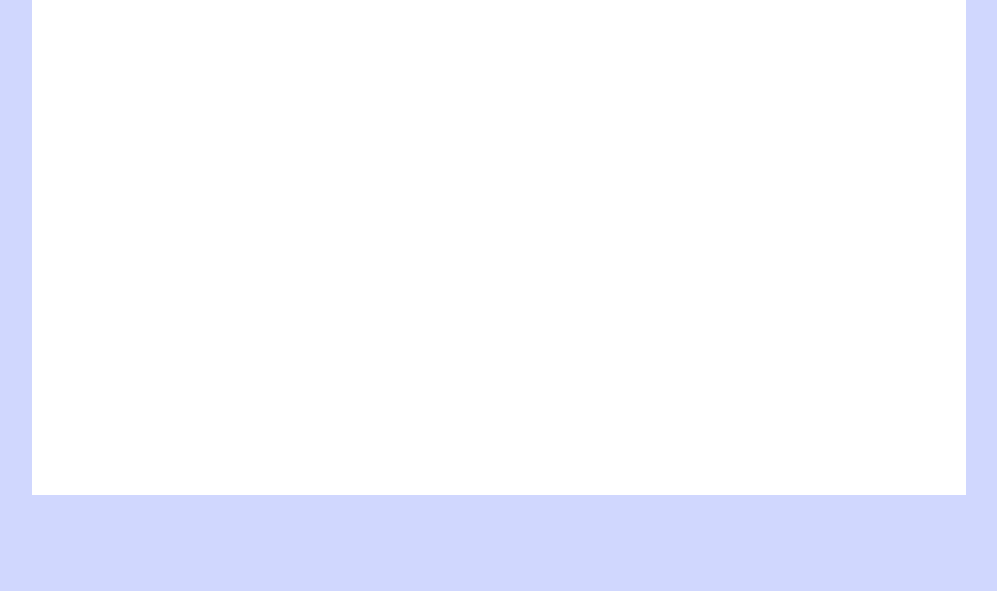
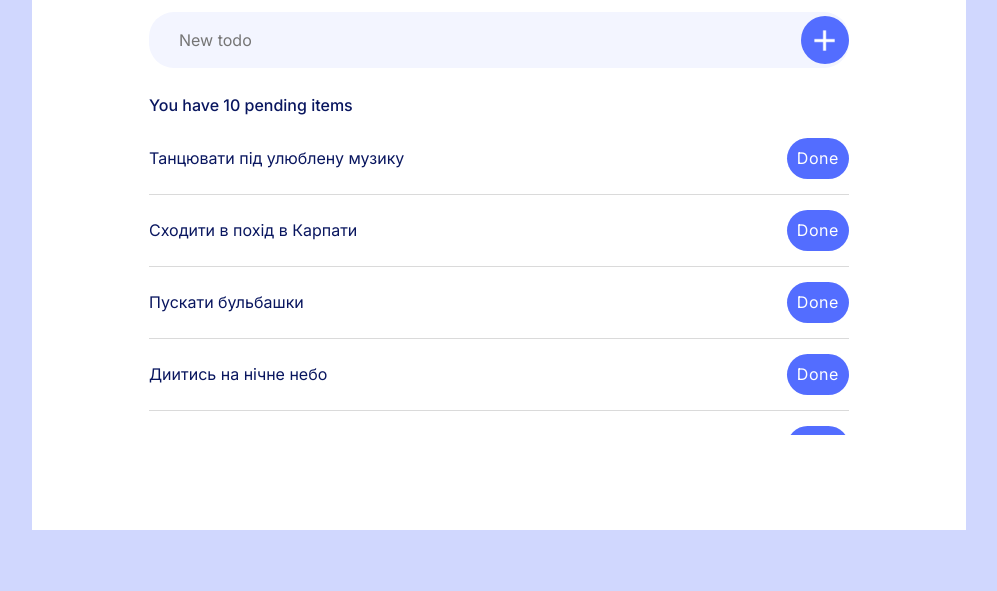
Before and after one commit to chisfantasy/study, a plain HTML site: page index.html in a window 1280 px wide. Shown: the part 209-800 px from the top of the page, without its empty margins (141-1138 px from the left). Drawn offline with Linux system fonts and the light colour scheme.

Commit message:
create checklist

```diff
--- a/index.html
+++ b/index.html
@@ -6,11 +6,54 @@
         <meta name="viewport" content="width=device-width, initial-scale=1.0">
         <script src="script.js"></script>
         <link rel="stylesheet" href="styles.css">
+        <link href="https://fonts.googleapis.com/css2?family=Inter:wght@400;500&family=Kanit:wght@700&display=swap"
+            rel="stylesheet">
         <title>Home work</title>
     </head>
     <body>
+
         <div id="content">
             <div class="box">
+                <h1>TODOLIST</h1>
+                <form action="#">
+                    <input class="todo" type="text" placeholder="New todo">
+                    <button class="button-add" type="submit"><img src="outline_add_white_24dp.png" alt="+"></button>
+                </form>
+                <h3>You have 10 pending items</h3>
+                <div class="checklist">
+                    <ul class="ul-list-style">
+                        <li class="li-list-style">Танцювати під улюблену музику
+                            <button class="button-done" type="button">Done</button>
+                        </li>
+                        <li class="li-list-style">Сходити в похід в Карпати
+                            <button class="button-done" type="button">Done</button>
+                        </li>
+                        <li class="li-list-style">Пускати бульбашки
+                            <button class="button-done" type="button">Done</button>
+                        </li>
+                        <li class="li-list-style">Диитись на нічне небо
+                            <button class="button-done" type="button">Done</button>
+                        </li>
+                        <li class="li-list-style">Виспатись
+                            <button class="button-done" type="button">Done</button>
+                        </li>
+                        <li class="li-list-style">Посміхнутись
+                            <button class="button-done" type="button">Done</button>
+                        </li>
+                        <li class="li-list-style">Вдягнутись по погоді
+                            <button class="button-done" type="button">Done</button>
+                        </li>
+                        <li class="li-list-style">Обійняти того хто поряд
+                            <button class="button-done" type="button">Done</button>
+                        </li>
+                        <li class="li-list-style">Зустрітись з друзями
+                            <button class="button-done" type="button">Done</button>
+                        </li>
+                        <li class="li-list-style">Гарно пожартувати
+                            <button class="button-done" type="button">Done</button>
+                        </li>
+                    </ul>
+                </div>
             </div>
         </div>
     </body>
--- a/styles.css
+++ b/styles.css
@@ -9,8 +9,6 @@ body {
   justify-content: center;
   align-items: center;
   height: 100vh;
-  flex-grow: 1;
-
 }
 
 .box {
@@ -19,5 +17,171 @@ body {
   width: 73vw;
   height: 76vh;
   margin: auto;
+  padding-top: 70px;
   background: #FFFFFF;
 }
+
+H1 {
+  margin-bottom: 30px;
+  text-align: center;
+  font-family: Kanit;
+  font-size: 30px;
+  font-weight: 700;
+  line-height: 40px;
+  letter-spacing: 0.035em;
+}
+
+form {
+  display: flex;
+  vertical-align: top;
+  position: relative;
+  justify-content: center;
+  align-items: center;
+  max-width: 700px;
+  width: 65vw;
+  padding: auto;
+  margin: auto;
+}
+
+input[type="text"] {
+  outline: none;
+  padding: 3px 100px 3px 30px;
+  display: flex;
+  justify-content: center;
+  align-items: center;
+  width: 100vw;
+  height: 50px;
+  background: #F3F5FF;
+  border-radius: 25px;
+  border: none;
+}
+
+.todo {
+  font-family: Inter;
+  font-size: 16px;
+  font-weight: 400;
+  line-height: 19px;
+  letter-spacing: 0em;
+  text-align: left;
+  background: #B5B5B5;
+}
+
+button[type="submit"] {
+  position: absolute;
+  right: 0;
+  z-index: 7;
+  outline: none;
+  border: none;
+  display: inline-block;
+  background: #536DFF;
+  height: 48px;
+  width: 48px;
+  border-radius: 50px;
+  cursor: pointer;
+}
+
+img {
+  display: flex;
+  justify-content: center;
+  align-items: center;
+  width: 35px;
+  height: 35px;
+}
+
+.checklist {
+  display: flex;
+  justify-content: center;
+  align-items: center;
+}
+
+h3 {
+  display: flex;
+  justify-content:flex-start;
+  align-items: center;
+  margin-top: 30px;
+  margin-bottom: 10px;
+  margin-right: auto;
+  margin-left: auto;
+
+
+  font-family: Inter;
+  font-size: 16px;
+  font-weight: 500;
+  line-height: 21px;
+  text-align: left;
+  color: #09165F;
+
+  max-height: 15px;
+  max-width: 700px;
+  height: 15px;
+  width: 65vw;
+}
+
+.ul-list-style {
+  max-width: 700px;
+  max-height: 400px;
+  width: 67vw;
+  height: 39vh;
+  margin: 0;
+  padding: 0;
+
+  overflow-y: scroll;
+  scroll-behavior: smooth;
+  list-style-type: none;
+}
+
+::-webkit-scrollbar {
+width: 4px;
+}
+
+::-webkit-scrollbar-track {
+  background: #EEEEEE;
+}
+
+::-webkit-scrollbar-thumb {
+  background: #C2C2C2;
+  border-radius: 10px;
+}
+
+.li-list-style {
+  display: flex;
+  flex-direction: row;
+  justify-content: space-between;
+  align-items: center;
+
+  font-family: Inter;
+  font-size: 16px;
+  font-weight: 400;
+  line-height: 19px;
+  letter-spacing: 0em;
+  color: #09165F;
+
+  text-align: left;
+  padding-top: 15px;
+  padding-bottom: 15px;
+  border-bottom: 1px solid #DADADA;
+}
+
+.button-done {
+  display: flex;
+  flex-direction: row;
+  justify-content: space-between;
+  align-items: center;
+
+  font-family: Inter;
+  font-size: 16px;
+  font-weight: 400;
+  line-height: 21px;
+  letter-spacing: 0.035em;
+  color: #FFFFFF;
+
+  padding: 10px;
+  background: #536DFF;
+  border-radius: 50px;
+  border: none;
+  cursor: pointer;
+}
+
+/* li .button-done {
+  display: inline;
+} */
```
Also changed, not shown: outline_add_white_24dp.png (added), 1 other file.
